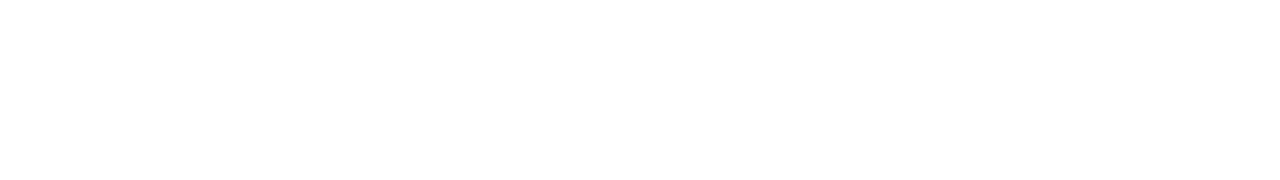
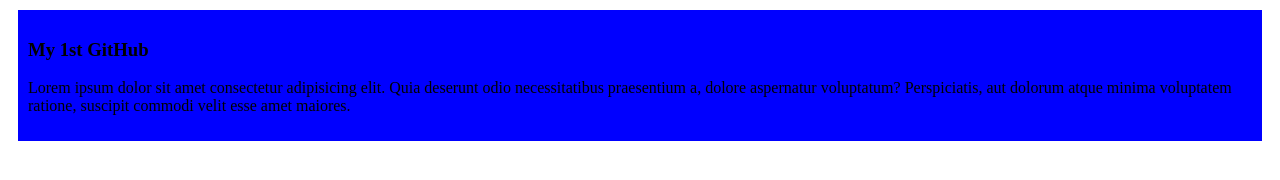
Before and after one commit to Irfankhan20/MD.IRFAN-KHAN-PATHAN, a plain HTML site: page index.html in a window 1280 px wide. Drawn offline with Linux system fonts and the light colour scheme.

Commit message:
my 1st website

```diff
--- a/index.html
+++ b/index.html
@@ -4,8 +4,12 @@
     <meta charset="UTF-8">
     <meta name="viewport" content="width=device-width, initial-scale=1.0">
     <title>My 1st Ever GitHub Repo</title>
+    <link rel="stylesheet" href="styles/blog.css">
 </head>
 <body>
-
+    <div>
+        <h3>My 1st GitHub</h3>
+        <p>Lorem ipsum dolor sit amet consectetur adipisicing elit. Quia deserunt odio necessitatibus praesentium a, dolore aspernatur voluptatum? Perspiciatis, aut dolorum atque minima voluptatem ratione, suscipit commodi velit esse amet maiores.</p>
+    </div>
 </body>
 </html>
--- /dev/null
+++ b/styles/blog.css
@@ -0,0 +1,5 @@
+div{
+    background-color: blue;
+    padding: 10px;
+    margin: 10px;
+}
```
